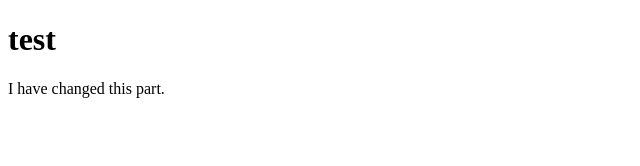
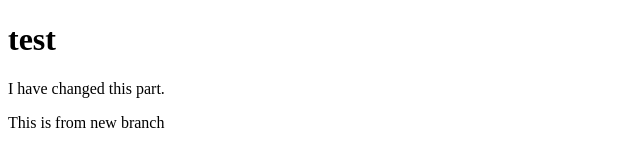
Before and after one commit to molikatevy/test, a plain HTML site: page index.html in a window 1280 px wide. Shown: the whole page, without its empty margins (0-640 px from the left). Drawn offline with Linux system fonts and the light colour scheme.

Commit message:
new branch

```diff
--- a/index.html
+++ b/index.html
@@ -8,5 +8,6 @@
   <body>
     <h1>test</h1>
     <p>I have changed this part.</p>
+    <p>This is from new branch</p>
   </body>
 </html>
```
